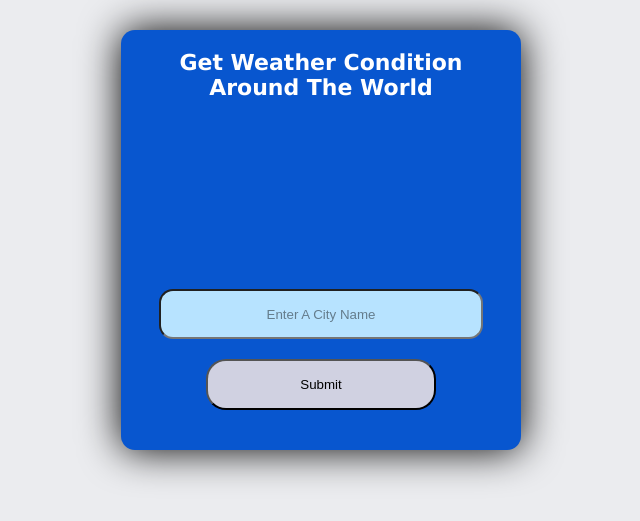
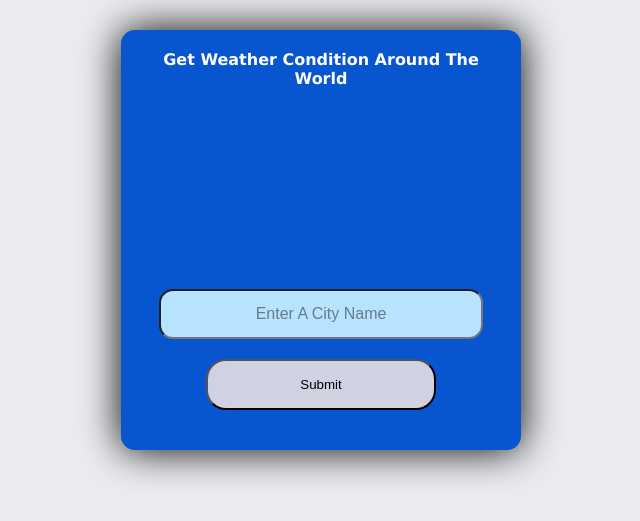
Before and after one commit to charleeBlaqTech/weather-app-flask, a Flask app: page / in a window 1280 px wide. Shown: the top 521 px of the page, without its empty margins (319-959 px from the left). Run offline with Flask 3, Linux system fonts and the light colour scheme.

Commit message:
font-size fixed for input values

```diff
--- a/static/styles/style.css
+++ b/static/styles/style.css
@@ -7,9 +7,9 @@
     --color-error: #cc3333;
     --color-success: #4bb544;
     --border-radius: 14px;
-    --font-size-desktop: 26px;
-    --font-size-ipad: 22px;
-    --font-size-phone: 17px;
+    --font-size-desktop: 16px;
+    --font-size-ipad: 1rem;
+    --font-size-phone: 1rem;
     --btn-padding: 16px 32px;
     --btn-width: 220px;
     --btn-border-radius: 20px;
@@ -41,6 +41,7 @@ body{
     font-family: Verdana, Geneva, Tahoma, sans-serif;
     width: 100%;
     width: 100%;
+    font-size: var(--font-size-desktop);
     padding: 0 20px;
     background-color:var(--BRIGHT-GREY-bg-color);
     display: flex;
@@ -99,6 +100,7 @@ form{
 #city{
     width: 90%;
     height: 50px;
+    font-size: var(--font-size-phone);
     text-align: center;
     margin: 0 auto;
     border-radius: var(--border-radius);
```
